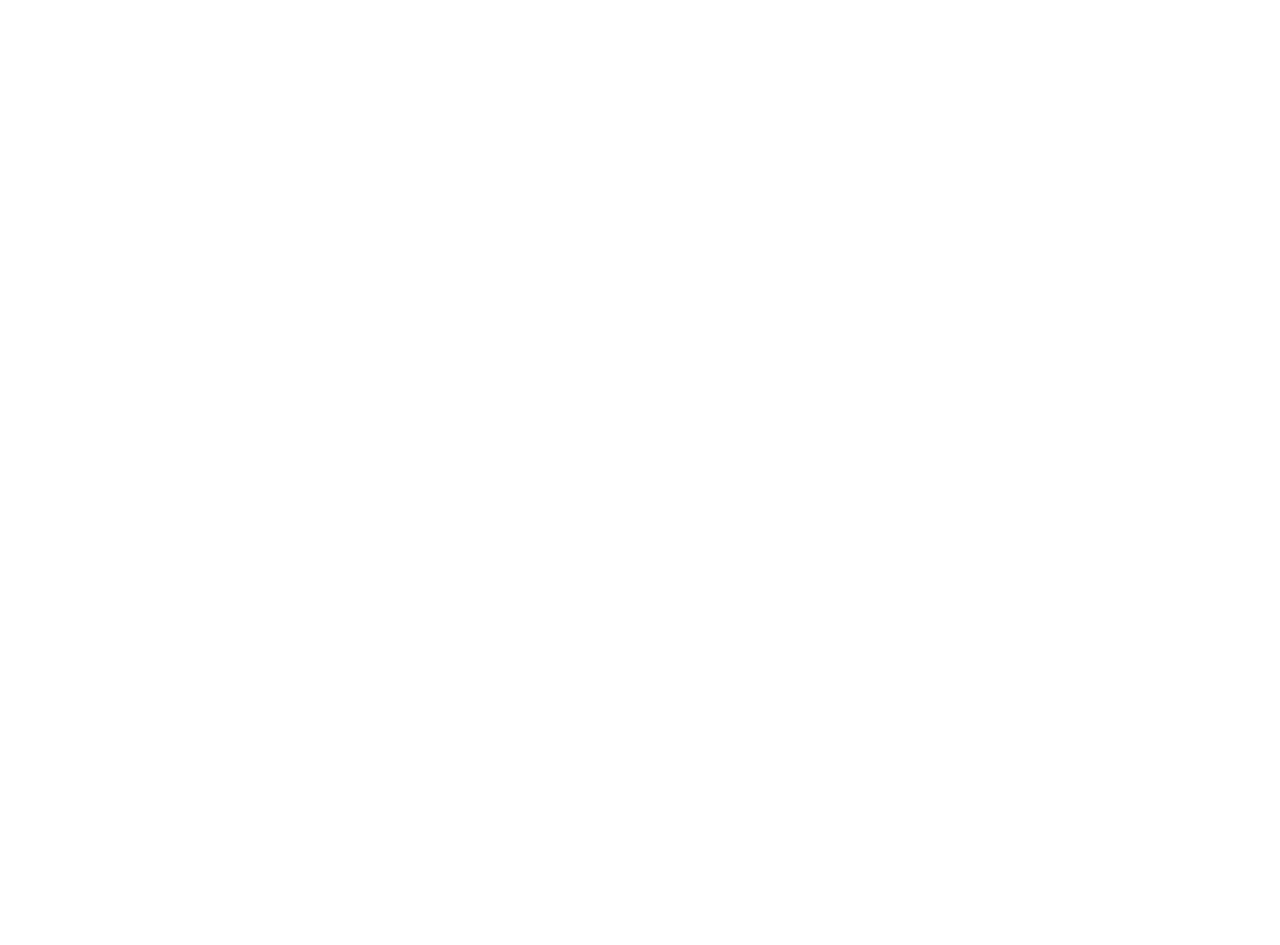
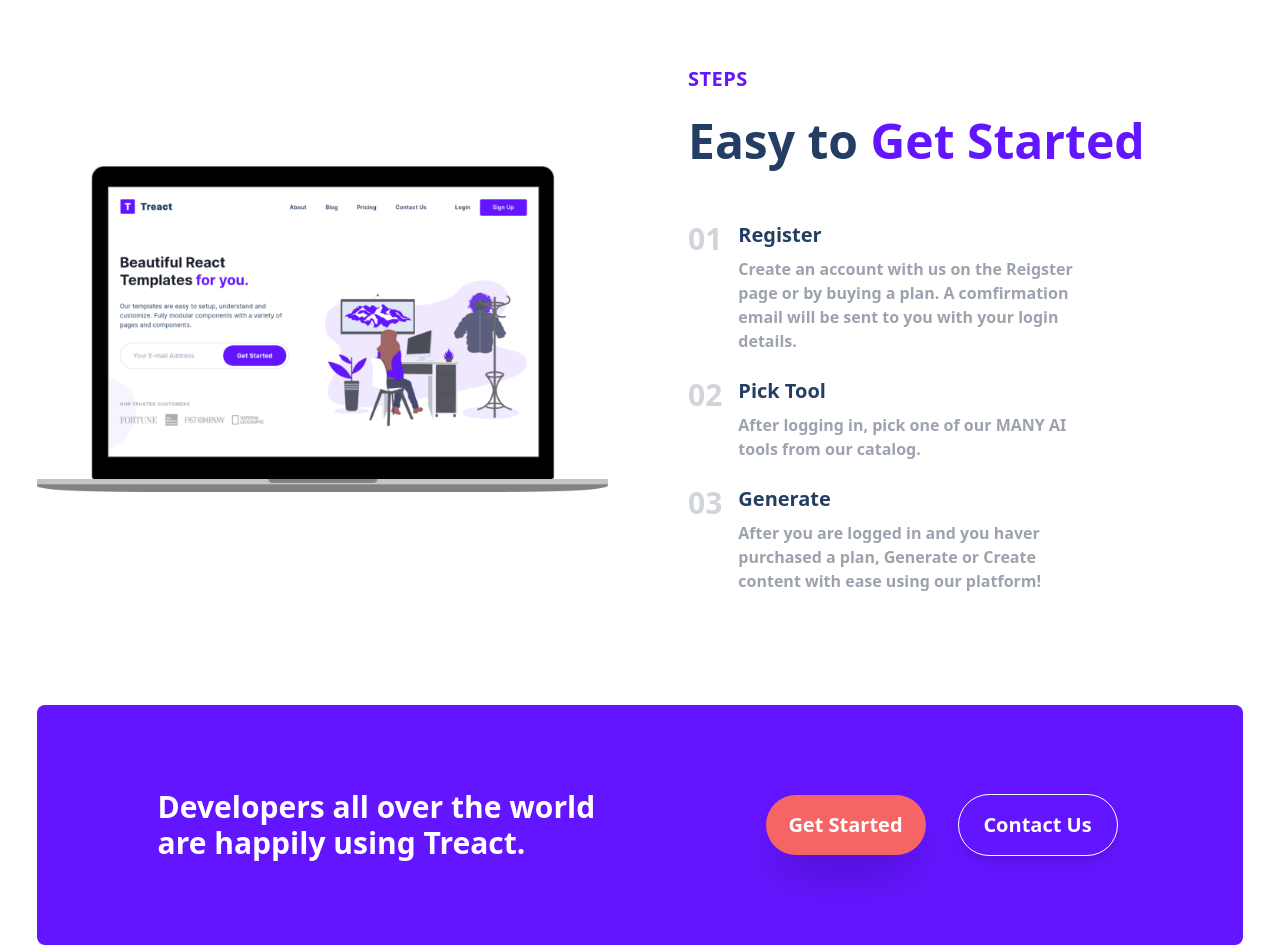
Before and after one commit to abdulrafey01/ai-nexus-homepage, a React (Vite) app: page / in a window 1280 px wide. Shown: the part 5680-6625 px from the top of the page. Before the commit the page ends 4825 px from the top, so only its background shows below. Built offline with nearby package versions, Linux system fonts and the light colour scheme.

Commit message:
2 more sections done

```diff
--- a/src/App.jsx
+++ b/src/App.jsx
@@ -11,11 +11,13 @@
 import FeatureImage5 from "./assets/product.png";
 import FeatureImage6 from "./assets/social-media.png";
 import FeatureImage7 from "./assets/business-processes.png";
+import StepsSection from "./components/StepsSection";
+import GetStarted from "./components/GetStarted";
 
 export default function App() {
   return (
-    <div className=" min-h-screen flex justify-start items-center flex-col gap-8">
-      <div className="max-w-[1270px]">
+    <div className=" min-h-screen flex justify-start items-center flex-col ">
+      <div className="max-w-[1270px] flex flex-col">
         <NavBar />
         <MainSection />
         <FeatureSection />
@@ -66,6 +68,8 @@
           }
           image={FeatureImage7}
         />
+        <StepsSection />
+        <GetStarted />
       </div>
     </div>
   );
--- a/src/components/Feature.jsx
+++ b/src/components/Feature.jsx
@@ -2,7 +2,7 @@
 import FeatureImage from "../assets/sales.jpg";
 export default function Feature({ title, description, image }) {
   return (
-    <div className=" flex-col-reverse lg:flex-row flex p-8 justify-center items-center">
+    <div className=" flex-col-reverse lg:flex-row flex p-8 justify-center items-center mt-24">
       {/* First containet */}
       <div className="flex-1 flex flex-col gap-4 max-lg:items-center">
         <p className="font-semibold tracking-wider text-[#6415ff] max-lg:text-center">
--- a/src/components/FeatureSection.jsx
+++ b/src/components/FeatureSection.jsx
@@ -6,7 +6,7 @@
 import SimpleIcon from "../assets/simple-icon.svg";
 export default function FeatureSection() {
   return (
-    <div className="flex  p-4 flex-col justify-center items-center gap-4">
+    <div className="flex  p-4 flex-col justify-center items-center gap-4 mt-24">
       <p className="font-semibold tracking-wider text-[#6415ff] ">FEATURES</p>
       <p className="text-4xl sm:text-5xl w-[300px] sm:w-auto text-center text-[#243E63] leading-normal  font-bold max-w-[900px]">
         AI Content Platform to{" "}
--- /dev/null
+++ b/src/components/GetStarted.jsx
@@ -0,0 +1,23 @@
+import React from "react";
+
+export default function GetStarted() {
+  return (
+    <div className="flex justify-center items-center px-4 sm:px-8 mt-24 ">
+      <div className="rounded-lg bg-[#6415ff] flex-1 h-80 lg:h-60 flex flex-col lg:flex-row justify-center items-center max-lg:w-[80%] max-lg:gap-8">
+        <div className="lg:flex-1   flex justify-end items-center">
+          <p className="text-2xl sm:text-3xl font-semibold text-white w-auto min-w-[80%] sm:w-[450px] max-lg:text-center ">
+            Developers all over the world are happily using Treact.
+          </p>
+        </div>
+        <div className="lg:flex-1 flex-col sm:flex-row  flex justify-center items-center  gap-8">
+          <button className="rounded-full bg-[#f56565] hover:bg-[#ec3b3b] transition-colors text-white p-4 font-semibold text-xl w-40 shadow-2xl">
+            Get Started
+          </button>
+          <button className="rounded-full bg-transparent border border-white hover:bg-white transition-colors hover:text-[#6415ff] text-white p-4 font-semibold text-xl w-40 shadow-lg">
+            Contact Us
+          </button>
+        </div>
+      </div>
+    </div>
+  );
+}
--- a/src/components/MainSection.jsx
+++ b/src/components/MainSection.jsx
@@ -3,7 +3,7 @@
 
 export default function MainSection() {
   return (
-    <div className="flex flex-col lg:flex-row p-2 sm:p-8 items-center">
+    <div className="flex flex-col lg:flex-row p-2 sm:p-8 items-center mt-10">
       {/* First Container */}
       <div className="max-lg:text-center lg:w-full flex-1 flex flex-col gap-8 max-sm:items-center">
         <p className="text-3xl w-auto sm:text-4xl xl:text-5xl  font-bold">
--- /dev/null
+++ b/src/components/StepsSection.jsx
@@ -0,0 +1,54 @@
+import React from "react";
+import Picture from "../assets/hero-screenshot-2.png";
+export default function StepsSection() {
+  return (
+    <div className="flex justify-between items-center  gap-8 flex-col lg:flex-row mt-24">
+      {/* Image container */}
+      <div className="flex-1 p-8">
+        <img src={Picture} alt="pc" className="w-[300px] sm:w-[600px] h-auto" />
+      </div>
+      {/* Steps container */}
+      <div className="flex-1 p-4 flex flex-col gap-6 max-lg:items-center">
+        <p className=" text-md sm:text-xl text-[#6415ff] font-semibold tracking-wide">
+          STEPS
+        </p>
+        <p className="text-3xl sm:text-5xl font-bold text-[#243E63] mb-8">
+          Easy to <span className="text-[#6415ff]">Get Started</span>
+        </p>
+        {/* Step */}
+        <div className="flex justify-start items-start gap-4 max-lg:flex-col max-lg:items-center">
+          <p className="text-3xl text-gray-300 font-semibold">01</p>
+          <div className="flex flex-col gap-2 max-lg:text-center">
+            <p className="text-xl font-semibold text-[#243E63] ">Register</p>
+            <p className="text-gray-400 font-semibold max-w-[350px]">
+              Create an account with us on the Reigster page or by buying a
+              plan. A comfirmation email will be sent to you with your login
+              details.
+            </p>
+          </div>
+        </div>
+        {/* Step */}
+        <div className="flex justify-start items-start gap-4 max-lg:flex-col max-lg:items-center">
+          <p className="text-3xl text-gray-300 font-semibold">02</p>
+          <div className="flex flex-col gap-2 max-lg:text-center">
+            <p className="text-xl font-semibold text-[#243E63] ">Pick Tool</p>
+            <p className="text-gray-400 font-semibold max-w-[350px]">
+              After logging in, pick one of our MANY AI tools from our catalog.
+            </p>
+          </div>
+        </div>
+        {/* Step */}
+        <div className="flex justify-start items-start gap-4 max-lg:flex-col max-lg:items-center">
+          <p className="text-3xl text-gray-300 font-semibold">03</p>
+          <div className="flex flex-col gap-2 max-lg:text-center">
+            <p className="text-xl font-semibold text-[#243E63] ">Generate</p>
+            <p className="text-gray-400 font-semibold max-w-[350px]">
+              After you are logged in and you haver purchased a plan, Generate
+              or Create content with ease using our platform!
+            </p>
+          </div>
+        </div>
+      </div>
+    </div>
+  );
+}
```
Also changed, not shown: src/assets/hero-screenshot-2.png (added).
